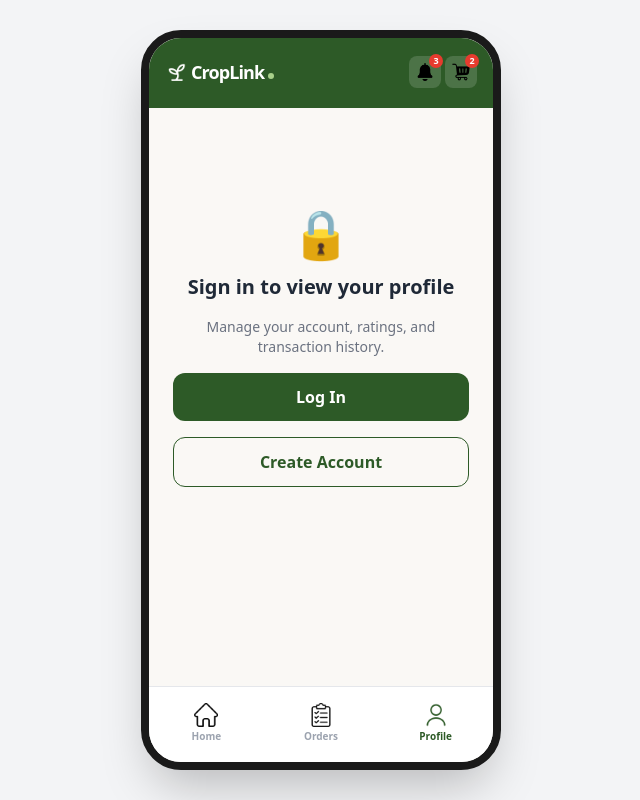
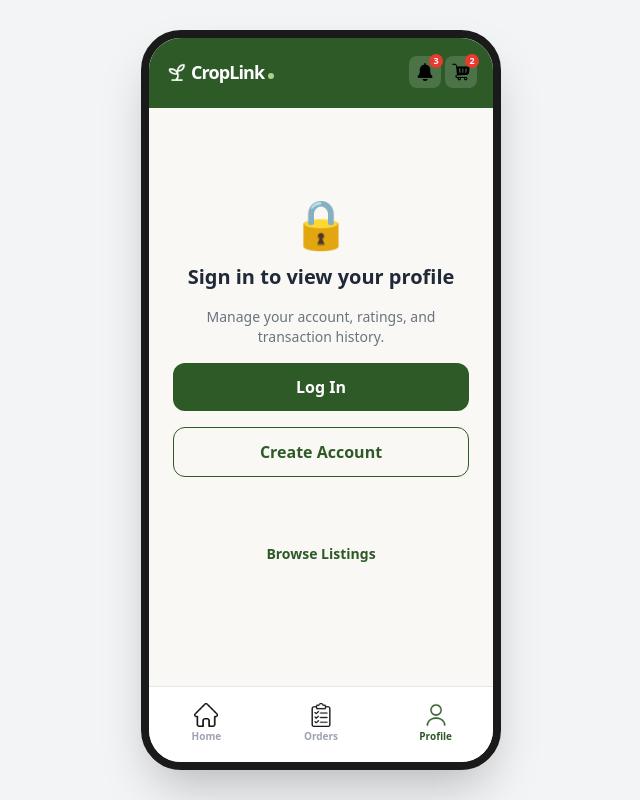
Before and after one commit to rondth/CropLink, a Next.js app in the folder frontend/: page /profile in a window 1280 px wide. Shown: the whole page, without its empty margins (319-959 px from the left). Built offline with nearby package versions, Linux system fonts and the light colour scheme; no server answers.

Commit message:
add browse listing button

```diff
--- a/frontend/src/app/(main)/orders/page.tsx
+++ b/frontend/src/app/(main)/orders/page.tsx
@@ -35,7 +35,9 @@ export default function OrdersPage() {
 
     if (!isAuthenticated) {
         return (
-            <div className="p-6 flex flex-col items-center justify-center min-h-[60vh] gap-4">
+            <div className="p-6 flex flex-col items-center justify-between min-h-[60vh] gap-10">
+                <div></div>
+                <div className="flex flex-col items-center gap-4">
                     <div className="text-5xl">🔒</div>
                     <h2 className="text-xl font-black text-gray-800">Sign in to view your orders</h2>
                     <p className="text-sm text-gray-500 text-center">
@@ -53,6 +55,13 @@ export default function OrdersPage() {
                     >
                         Create Account
                     </button>
+                </div>
+                <p
+                    onClick={() => router.push('/')}
+                    className="text-sm font-semibold text-CropLink-primary cursor-pointer hover:underline"
+                >
+                    Browse Listings
+                </p>
             </div>
         );
     }
--- a/frontend/src/app/(main)/profile/page.tsx
+++ b/frontend/src/app/(main)/profile/page.tsx
@@ -22,7 +22,9 @@ export default function Profile() {
 
     if (!isAuthenticated) {
         return (
-            <div className="p-6 flex flex-col items-center justify-center min-h-[60vh] gap-4">
+            <div className="p-6 flex flex-col items-center justify-between min-h-[60vh] gap-10">
+                <div></div>
+                <div className="flex flex-col items-center gap-4">
                     <div className="text-5xl">🔒</div>
                     <h2 className="text-xl font-black text-gray-800">Sign in to view your profile</h2>
                     <p className="text-sm text-gray-500 text-center">
@@ -40,6 +42,13 @@ export default function Profile() {
                     >
                         Create Account
                     </button>
+                </div>
+                <p
+                    onClick={() => router.push('/')}
+                    className="text-sm font-semibold text-CropLink-primary cursor-pointer hover:underline"
+                >
+                    Browse Listings
+                </p>
             </div>
         );
     }
```
Lines whose indentation alone changed are shown as unchanged.
